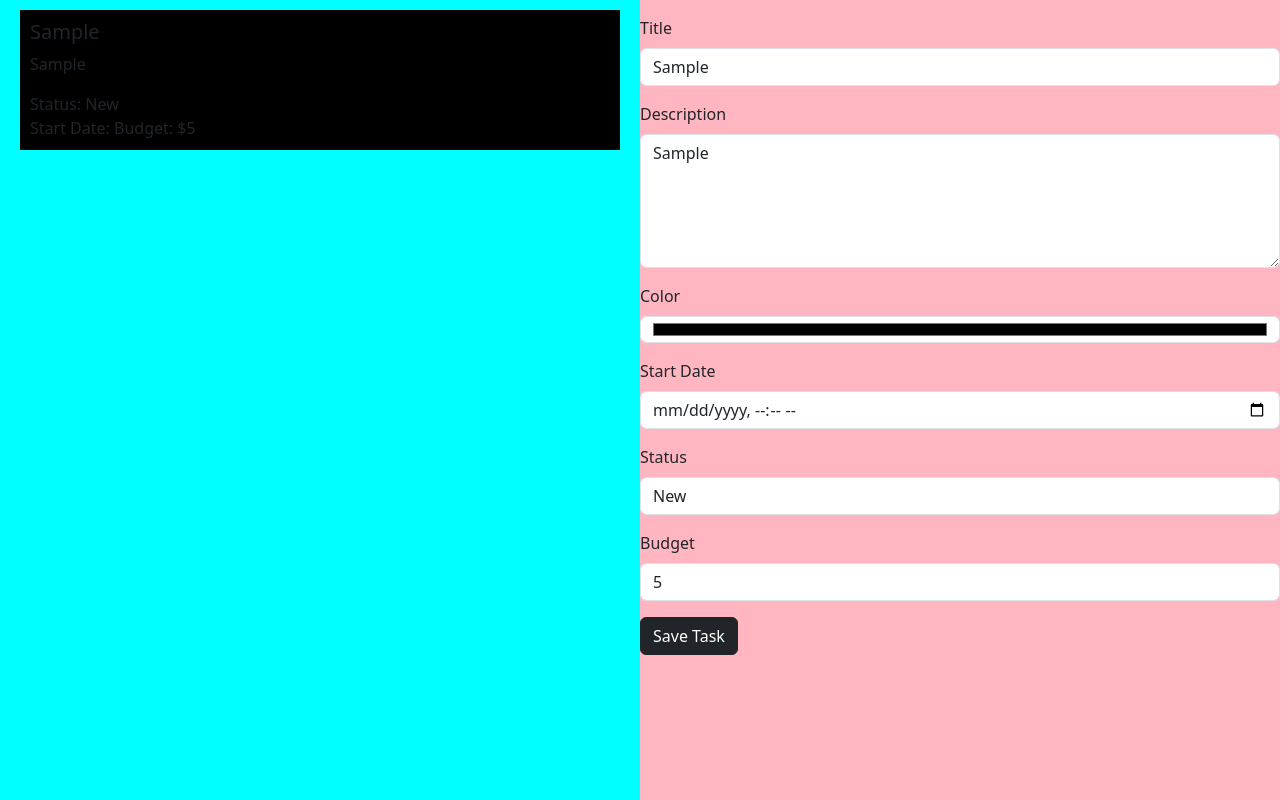
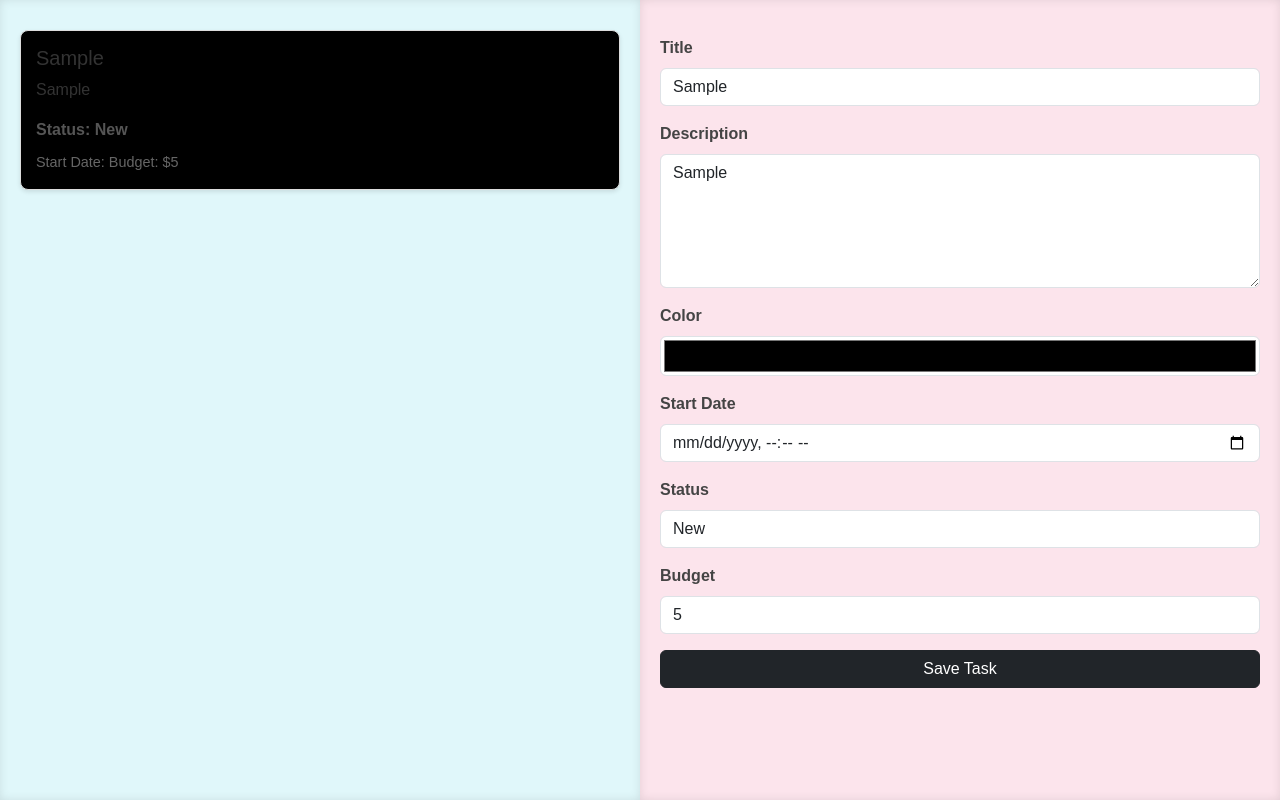
Before and after one commit to ngreenfield/106, a plain HTML site: page index.html in a window 1280 px wide. Both pictures are taken after typing "Sample", "Sample", "5" into the empty fields and a click on the button "Save Task". Drawn offline with nearby package versions, Linux system fonts and the light colour scheme; no server answers.

Commit message:
106 final

```diff
--- a/scripts/app.js
+++ b/scripts/app.js
@@ -33,6 +33,29 @@ function saveTask() {
     displayTask(taskToSave);
 }
 
+function loadTask(){
+    $.ajax({
+        type: "GET",
+        url: "http://fsdiapi.azurewebsites.net/api/tasks",
+        success: function(response){
+            console.log(response);
+            let data = JSON.parse(response);
+            console.log(data);
+            //console.log only those elements that werre created by you on the server
+            for(let i=0;i<data.length;i++){
+                let task = data[i];
+                if(task.name==="nickg"){
+                    displayTask(task)
+                    console.log(task);
+                }
+            }
+        },
+        error: function(error){
+            console.log(error);
+        }
+    });
+}
+
 function displayTask(task) {
     let syntax = `<div class='task' style='background-color: ${task.color};'>
     <div class='info'>
@@ -65,6 +88,8 @@ function testFunction(){
 
 function init() {
     console.log('init');
+    //load data
+    loadTask();
     // Hook events
     $("#btnSave").click(saveTask);
 }
--- a/style/app.css
+++ b/style/app.css
@@ -1,19 +1,91 @@
-main{
+main {
     display: flex;
     height: 100vh;
+    background-color: #f5f5f5;
+    font-family: Arial, sans-serif;
+    color: #333;
 }
 
-#list{
-    background-color: aqua;
+#list {
+    background-color: #e0f7fa;
     flex: 2;
+    padding: 20px;
+    overflow-y: auto;
+    box-shadow: inset 0 0 10px rgba(0, 0, 0, 0.1);
 }
 
-#form{
-    background-color: lightpink;
+#form {
+    background-color: #fce4ec;
     flex: 2;
+    padding: 20px;
+    box-shadow: inset 0 0 10px rgba(0, 0, 0, 0.1);
 }
 
-.task{
-    margin: 10px 20px;
+.task {
+    margin: 10px 0;
+    padding: 15px;
+    border: 1px solid #ddd;
+    border-radius: 8px;
+    box-shadow: 0 2px 4px rgba(0, 0, 0, 0.1);
+    transition: transform 0.2s, box-shadow 0.2s;
+}
+
+.task:hover {
+    transform: scale(1.02);
+    box-shadow: 0 4px 8px rgba(0, 0, 0, 0.2);
+}
+
+.task .info {
+    margin-bottom: 10px;
+}
+
+.task .status {
+    display: block;
+    margin-top: 10px;
+    font-weight: bold;
+    color: #555;
+}
+
+.task .date-budget {
+    margin-top: 10px;
+    font-size: 0.9em;
+    color: #666;
+}
+
+label.form-label {
+    font-weight: bold;
+    color: #444;
+}
+
+input, textarea, select, button {
+    border-radius: 5px;
+    border: 1px solid #ccc;
     padding: 10px;
+    font-size: 1em;
+    width: 100%;
+    box-sizing: border-box;
 }
+
+button {
+    background-color: #007bff;
+    color: white;
+    cursor: pointer;
+    border: none;
+    transition: background-color 0.3s;
+}
+
+button:hover {
+    background-color: #0056b3;
+}
+
+input[type="color"] {
+    padding: 3px;
+    height: 40px;
+    width: 100%;
+}
+
+.pending-tasks {
+    display: flex;
+    flex-direction: column;
+    gap: 15px;
+}
```
